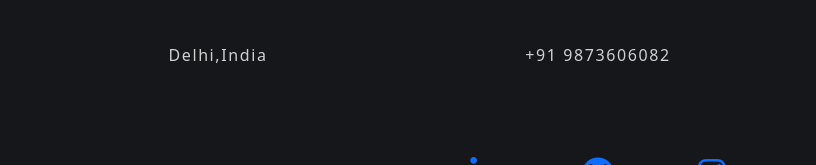
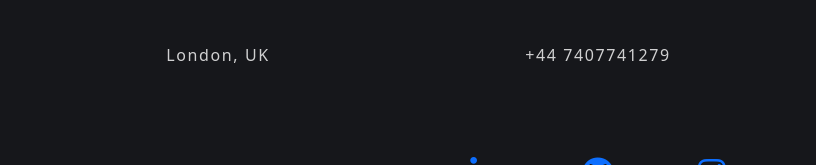
Before and after one commit to giteshbibra/portfolio-website, a plain HTML site: page index.html in a window 1280 px wide. Shown: the part 6754-6919 px from the top of the page, 42-858 px from the left. Drawn offline with nearby package versions, Linux system fonts and the light colour scheme; no server answers.

Commit message:
Update index.html

```diff
--- a/index.html
+++ b/index.html
@@ -427,11 +427,11 @@
         <div class="row">
           <div class="col-lg-4">
             <p><i class="fas fa-map-marker-alt fa-2x col-lg-4 cont-det"></i></p>
-            <p>Delhi,India</p>
+            <p>London, UK</p>
           </div>
           <div class="col-lg-4">
             <p><i class="fas fa-map-marker-alt fa-2x col-lg-4 cont-det"></i></p>
-            <p>+91 9873606082</p>
+            <p>+44 7407741279</p>
           </div>
           <div class="col-lg-4">
             <p><i class="fas fa-envelope mt-4 fa-2x col-lg-4 cont-det"></i></p>
```
